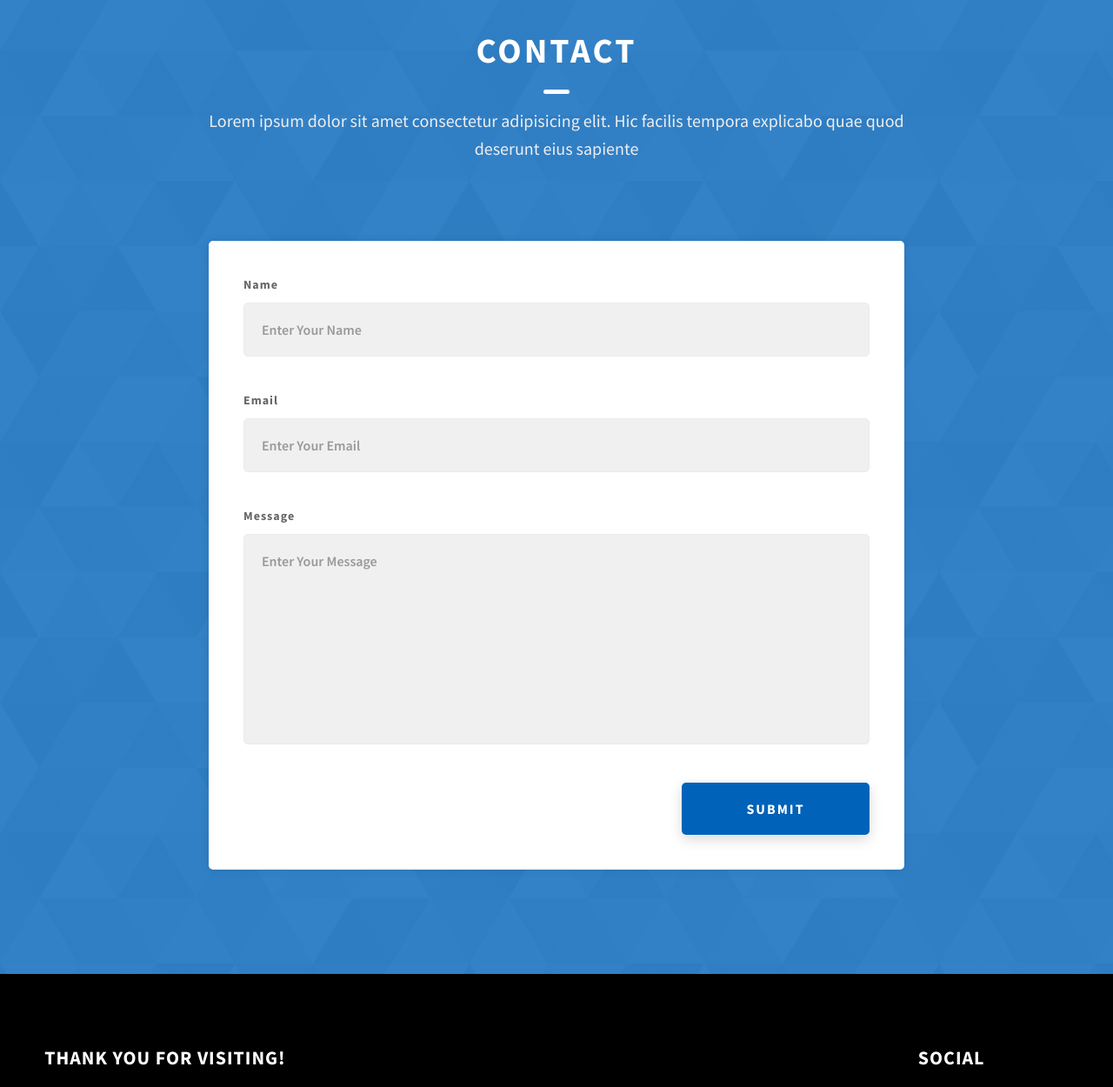
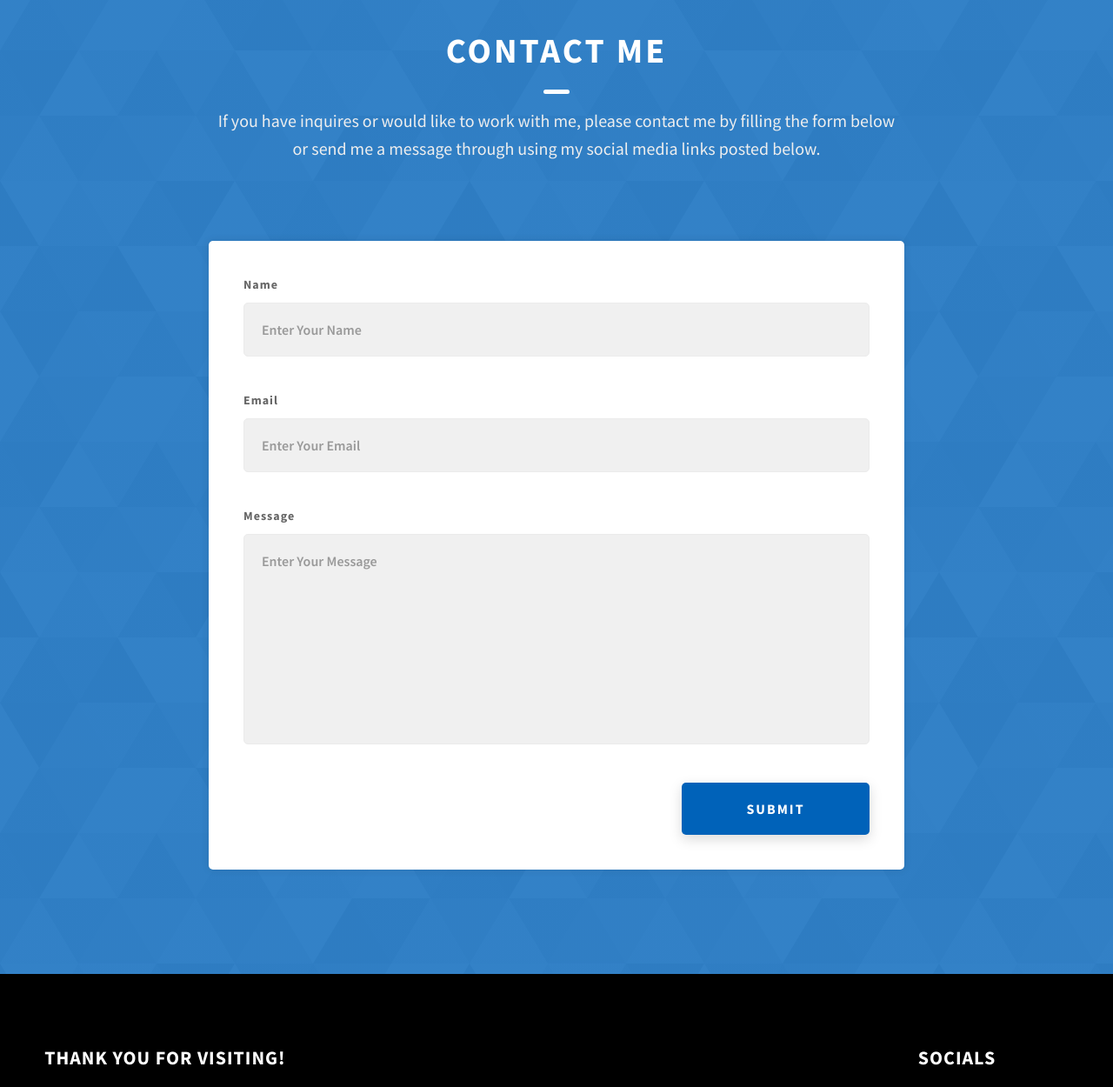
Before and after one commit to nathansisay22/nathanportfolio, a website: page public/index.html in a window 1280 px wide. Shown: the part 3400-4650 px from the top of the page at 87% size. Drawn offline with Linux system fonts and the light colour scheme; files that its build step writes are made by us from their sources.

Commit message:
Updated 'Contact Me' message

```diff
--- a/public/index.html
+++ b/public/index.html
@@ -23,7 +23,7 @@
           <div class="header__logo-img-cont">
             <img
               src="./assets/png/nathansisay.jpeg"
-              alt="Ram Maheshwari Logo Image"
+              alt="Nathan Sisay Logo Image"
               class="header__logo-img"
             />
           </div>
@@ -186,10 +186,11 @@
     <section id="contact" class="contact sec-pad dynamicBg">
       <div class="main-container">
         <h2 class="heading heading-sec heading-sec__mb-med">
-          <span class="heading-sec__main heading-sec__main--lt">Contact</span>
+          <span class="heading-sec__main heading-sec__main--lt">Contact Me</span>
           <span class="heading-sec__sub heading-sec__sub--lt">
-            Lorem ipsum dolor sit amet consectetur adipisicing elit. Hic facilis
-            tempora explicabo quae quod deserunt eius sapiente
+            If you have inquires or would like to work with me, please contact me by
+            filling the form below or send me a message through using my social media links
+            posted below.
           </span>
         </h2>
         <div class="contact__form-container">
@@ -240,7 +241,7 @@
         <div class="main-footer__upper">
           <div class="main-footer__row main-footer__row-1">
             <h2 class="heading heading-sm main-footer__heading-sm">
-              <span>Social</span>
+              <span>Socials</span>
             </h2>
             <div class="main-footer__social-cont">
               <a target="_blank"
```
